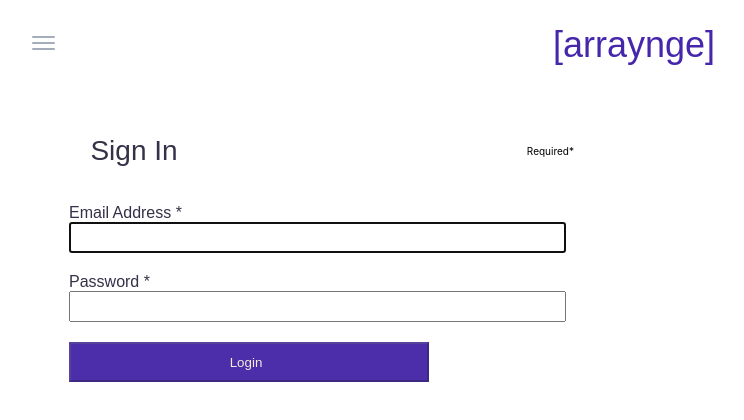
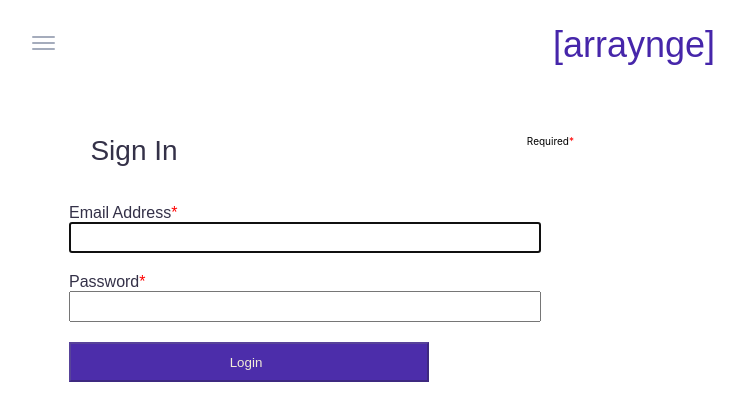
Before and after one commit to sarahcheatham/arraynge, a React (Create React App) app: page / in a window 1280 px wide. Shown: the top 420 px of the page, without its empty margins (6-750 px from the left). Built offline with nearby package versions, Linux system fonts and the light colour scheme.

Commit message:
star component working

```diff
--- a/package.json
+++ b/package.json
@@ -5,6 +5,7 @@
   "dependencies": {
     "react": "^16.6.3",
     "react-dom": "^16.6.3",
+    "react-router-dom": "^4.3.1",
     "react-scripts": "2.1.1"
   },
   "scripts": {
--- a/src/App.css
+++ b/src/App.css
@@ -104,22 +104,27 @@
   background: rgba(0, 0 , 0, .3);
 }
 #email{
-  width: 95%;
+  width: 90%;
   height: 25px;
 }
 #password{
-  width: 95%;
+  width: 90%;
   height: 25px;
 }
-#required{
+
+/* end Login component */
+
+/* start Required component */
+.required{
   grid-column: 3 / 4;
   grid-row: 1 / 2;
-  display: inline-block;
+  display: flex;
+  flex-direction: row;
+  justify-content: flex-end;
   font-size: 10px;
-  text-align: right;
   margin-right: 10px;
 }
-/* end Login component */
+/* end Required component */
 
 /* start Navbar component */
 .menu{
--- a/src/App.js
+++ b/src/App.js
@@ -9,7 +9,10 @@ import LoginPage from './components/loginPage';
 
 
 class App extends Component {
-
+  constructor(props){
+    super(props);
+    this.state={};
+  }
   render() {
     return (
       <div className="App">
--- a/src/components/login.js
+++ b/src/components/login.js
@@ -1,10 +1,11 @@
 import React, {Component} from "react";
+import Required from './required';
+import Star from './star';
 
 
 export default class Login extends Component {
     constructor(props){
         super(props);
-        const style = this.props.style;
         this.state = {
             email: "",
             password: ""
@@ -23,21 +24,13 @@ export default class Login extends Component {
     }
 
     render(){
-        const required = ['Required', '*']
-        const turnRed = ()=>{
-            const red = {
-                color: 'red'
-            }
-            console.log(required[1])
-
-        }
         return(
             <div className="login">
                 <form className="loginForm" onSubmit={this.handleSubmit}>
                     <legend className="loginLegend">Sign In</legend>
-                    <p id="required" style={turnRed()}>{required}</p>
+                    <Required/>
                     <label className="email">
-                        Email Address *<br/>
+                        Email Address<Star/><br/>
                         <input
                             autoFocus
                             type="email"
@@ -47,7 +40,7 @@ export default class Login extends Component {
                         />
                     </label>
                     <label className="pwd">
-                        Password * <br/>
+                        Password<Star/> <br/>
                         <input
                             type="password"
                             id="password"
--- /dev/null
+++ b/src/components/required.js
@@ -0,0 +1,15 @@
+import React, {Component} from "react";
+import Star from './star'
+
+export default class Required extends Component{
+    render(){
+
+
+        return(
+            <div className='required'>
+                Required
+                <Star />
+            </div>
+        )
+    }
+}
--- /dev/null
+++ b/src/components/star.js
@@ -0,0 +1,9 @@
+import React from "react";
+
+function Star(){
+    return(
+    <span style={{color:'red'}}>*</span>
+    )
+}
+
+export default Star
```
Also changed, not shown: 1 other file (tests, documents, lock files or other folders).
